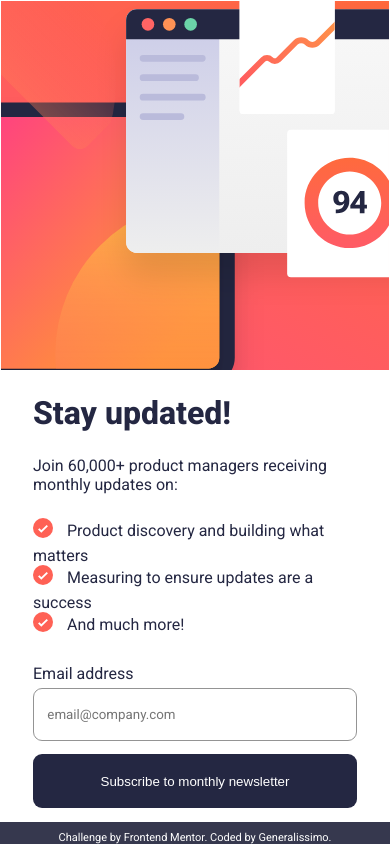
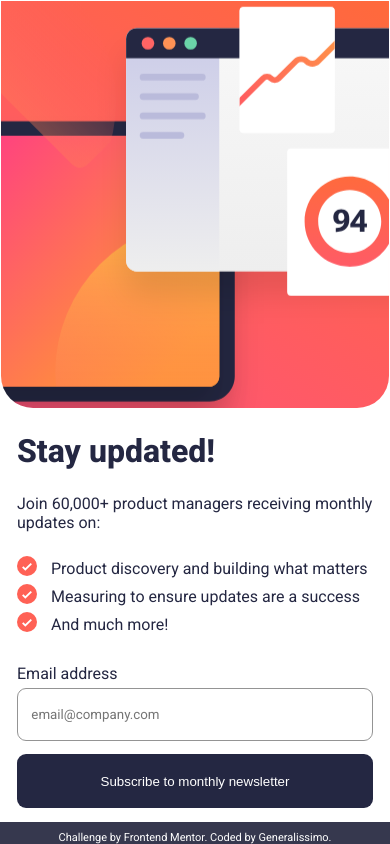
Before and after one commit to General4904/newsletter-sign-up-with-success-message-main, a plain HTML site: page index.html in a window 390 px wide. Drawn offline with Linux system fonts and the light colour scheme.

Commit message:
Updated background image and added padding to a section

```diff
--- a/main.css
+++ b/main.css
@@ -179,10 +179,11 @@ li::before {
     .background {
         width: 100%;
         background-size: cover;
+        border-radius: 0 0 2em 2em;
     }
 
     .card main {
         width: 100%;
-        padding: 0 2em;
+        padding: 0 1em;
     }
 }
```
